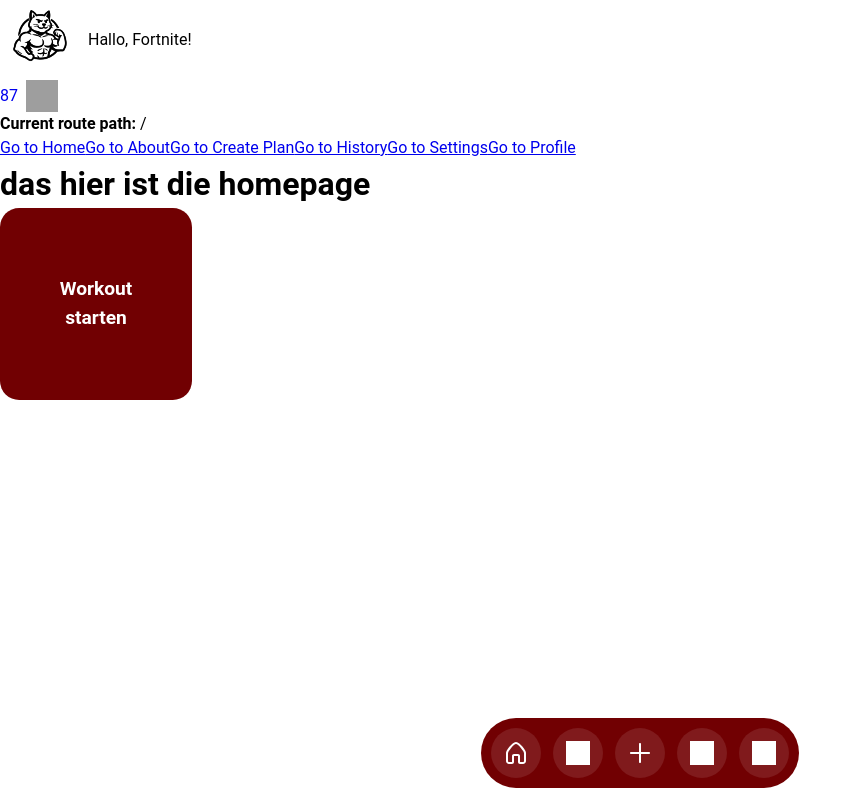
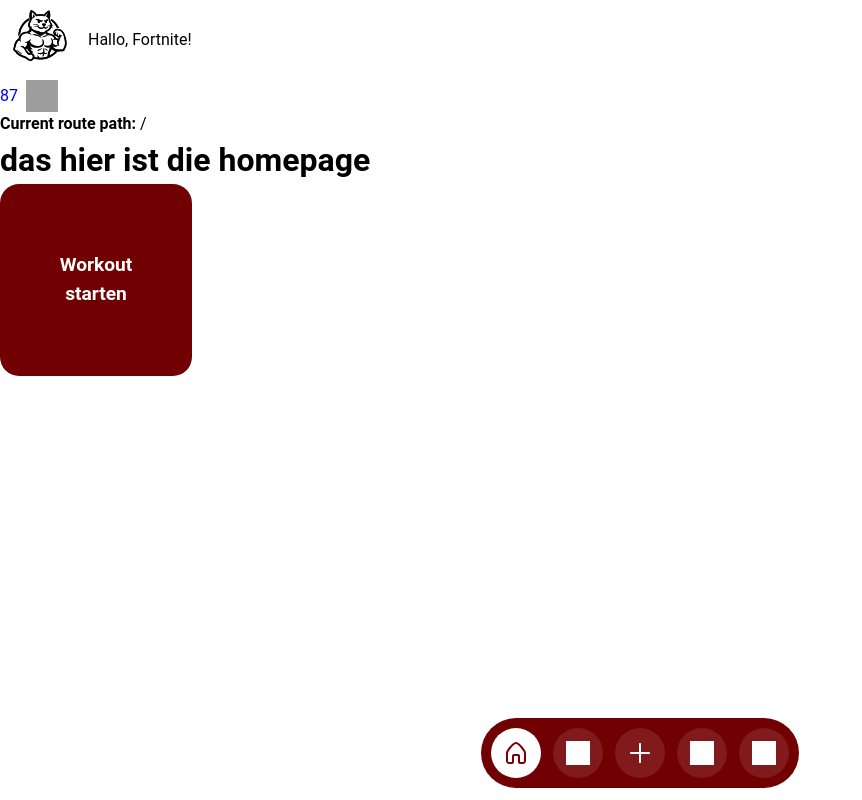
Before and after one commit to KlaraOppenheimerSchule/Bofrostbuben, a Vue app in the folder frontend/: page / in a window 1280 px wide. Shown: the whole page, without its empty margins (0-862 px from the left). Built offline with nearby package versions, Linux system fonts and the light colour scheme; grey boxes are pictures that could not be loaded; a small style sheet from the web is missing; the HTML template or start-up script is replaced by a standard one.

Commit message:
fix: routing fix, removed BOILERPLATE

```diff
--- a/frontend/src/App.vue
+++ b/frontend/src/App.vue
@@ -9,14 +9,7 @@ import GreetingBar from './components/GreetingBar.vue'
   <GreetingBar />
   <StreakTracker></StreakTracker>
   <p><strong>Current route path:</strong> {{ $route.fullPath }}</p>
-  <nav>
-    <RouterLink to="/">Go to Home</RouterLink>
-    <RouterLink to="/about">Go to About</RouterLink>
-    <RouterLink to="/createPlan">Go to Create Plan</RouterLink>
-    <RouterLink to="/history">Go to History</RouterLink>
-    <RouterLink to="/settings">Go to Settings</RouterLink>
-    <RouterLink to="/profile">Go to Profile</RouterLink>
-  </nav>
+
   <main>
     <RouterView />
   </main>
--- a/frontend/src/router/index.ts
+++ b/frontend/src/router/index.ts
@@ -3,7 +3,7 @@ import { createRouter, createWebHistory } from 'vue-router'
 const router = createRouter({
   history: createWebHistory(import.meta.env.BASE_URL),
   routes: [
-    { path: '/', component: () => import('../views/HomeView.vue') },
+    { path: '/', component: () => import('../views/HomeView.vue'), alias: '/HomeView' },
     { path: '/CreatePlanView', component: () => import('../views/CreatePlanView.vue') },
     { path: '/HistoryView', component: () => import('../views/HistoryView.vue') },
     { path: '/SettingsView', component: () => import('../views/SettingsView.vue') },
```
